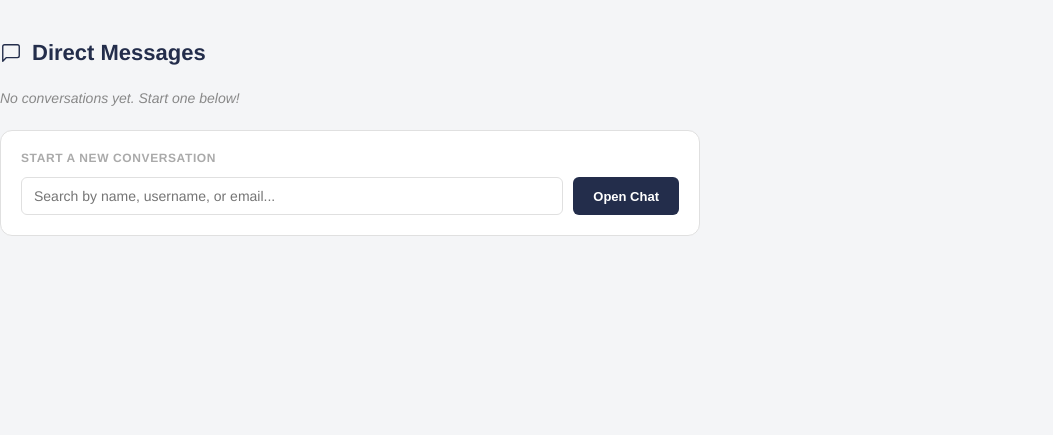
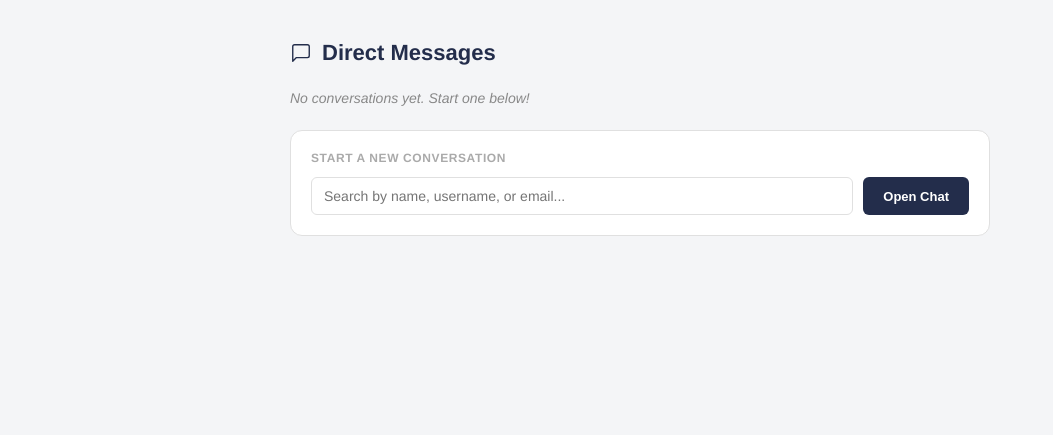
Before and after one commit to aranjothi/uvaclearinghouse, a Django app: page /messages/ in a window 1280 px wide. Shown: the part 61-496 px from the top of the page, without its empty margins (0-1053 px from the left). Run offline with Django 5.2, Linux system fonts and the light colour scheme; the visitor is signed in with stand-in values (Sample User, id 1); data that the repository does not hold is empty; parts of the project's set-up code (start-up, migrations or seed data) failed here and were passed over.

Commit message:
fixed situation where ads aren't showing and profile content is shifted to the left

```diff
--- a/django/main/templates/main/dm_conversation.html
+++ b/django/main/templates/main/dm_conversation.html
@@ -6,7 +6,7 @@
     <style>
         * { margin: 0; padding: 0; box-sizing: border-box; }
         body { font-family: Helvetica, Arial, sans-serif; background: #f4f5f7; color: #232D4B; display: flex; flex-direction: column; height: 100vh; overflow: hidden; }
-        .chat-outer { display: flex; flex: 1; overflow: hidden; }
+        .chat-outer { display: flex; flex: 1; overflow: hidden; justify-content: center; }
         .ad-col { width: 264px; flex-shrink: 0; display: flex; padding-top: 16px; overflow: hidden; }
         .ad-col-left  { justify-content: flex-end;   padding-right: 64px; }
         .ad-col-right { justify-content: flex-start; padding-left:  64px; }
--- a/django/main/templates/main/dm_inbox.html
+++ b/django/main/templates/main/dm_inbox.html
@@ -19,7 +19,7 @@
         .dropdown a, .dropdown button { display: block; width: 100%; text-align: left; padding: 10px 16px; font-size: 0.95rem; color: #232D4B; text-decoration: none; background: none; border: none; cursor: pointer; font-family: inherit; }
         .dropdown a:hover, .dropdown button:hover { background-color: #f0f0f0; }
         .nav-icon.open .dropdown { display: block; }
-        .ads-outer { display: flex; align-items: flex-start; }
+        .ads-outer { display: flex; align-items: flex-start; justify-content: center; }
         .ad-col { flex: 1; display: flex; min-width: 0; padding-top: 2.5rem; }
         .ad-col-left  { justify-content: flex-end;   padding-right: 64px; }
         .ad-col-right { justify-content: flex-start; padding-left:  64px; }
--- a/django/main/templates/main/forum_thread.html
+++ b/django/main/templates/main/forum_thread.html
@@ -10,6 +10,7 @@
 body { font-family: Helvetica, Arial, sans-serif; background-color: #f4f5f7; color: #232D4B; }
 
 .ads-outer {
+    justify-content: center;
     display: flex;
     align-items: flex-start;
 }
--- a/django/main/templates/main/profile.html
+++ b/django/main/templates/main/profile.html
@@ -30,6 +30,7 @@ nav ul li a:hover { border-bottom: 3px solid #E57200; }
 .ads-outer {
     display: flex;
     align-items: flex-start;
+    justify-content: center;
 }
 .ad-col {
     flex: 1;
```
